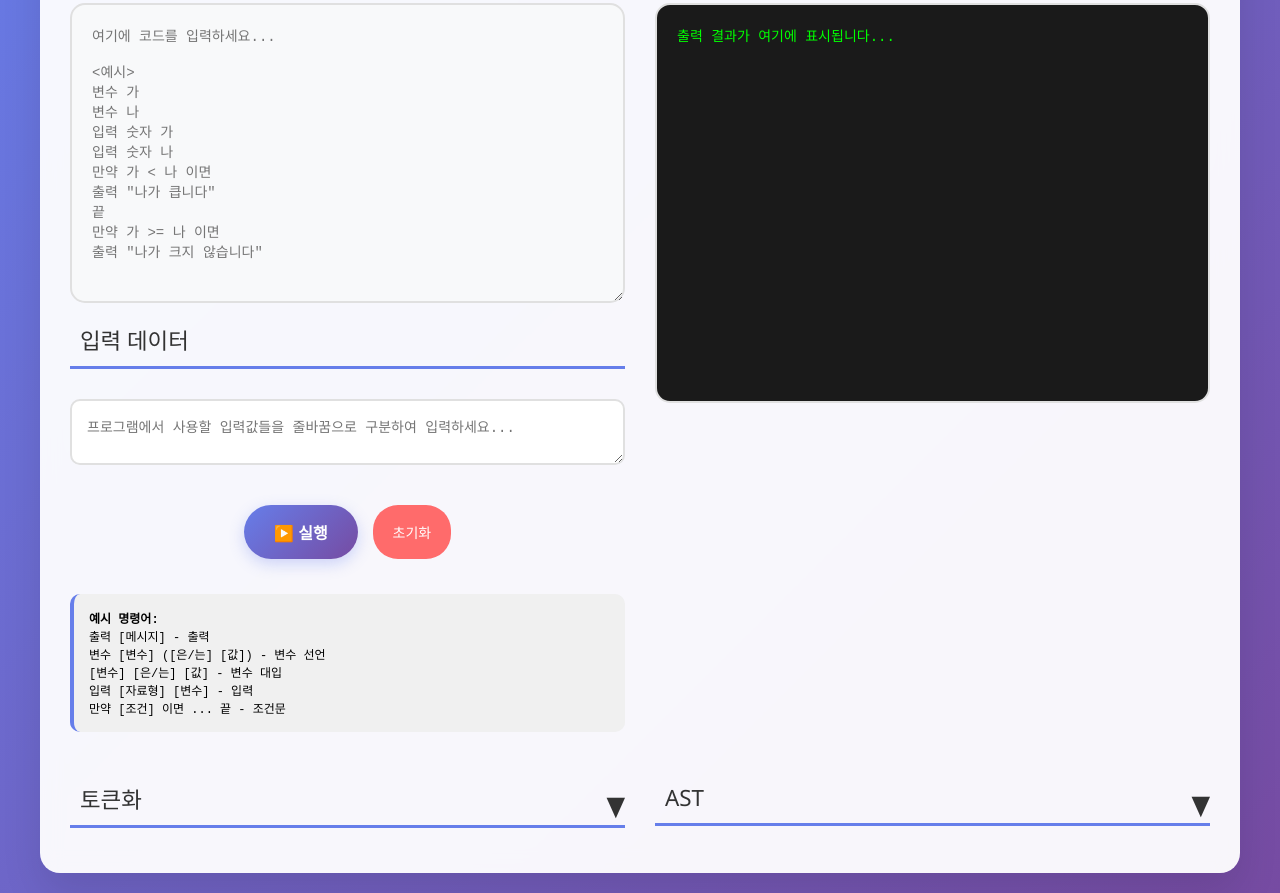
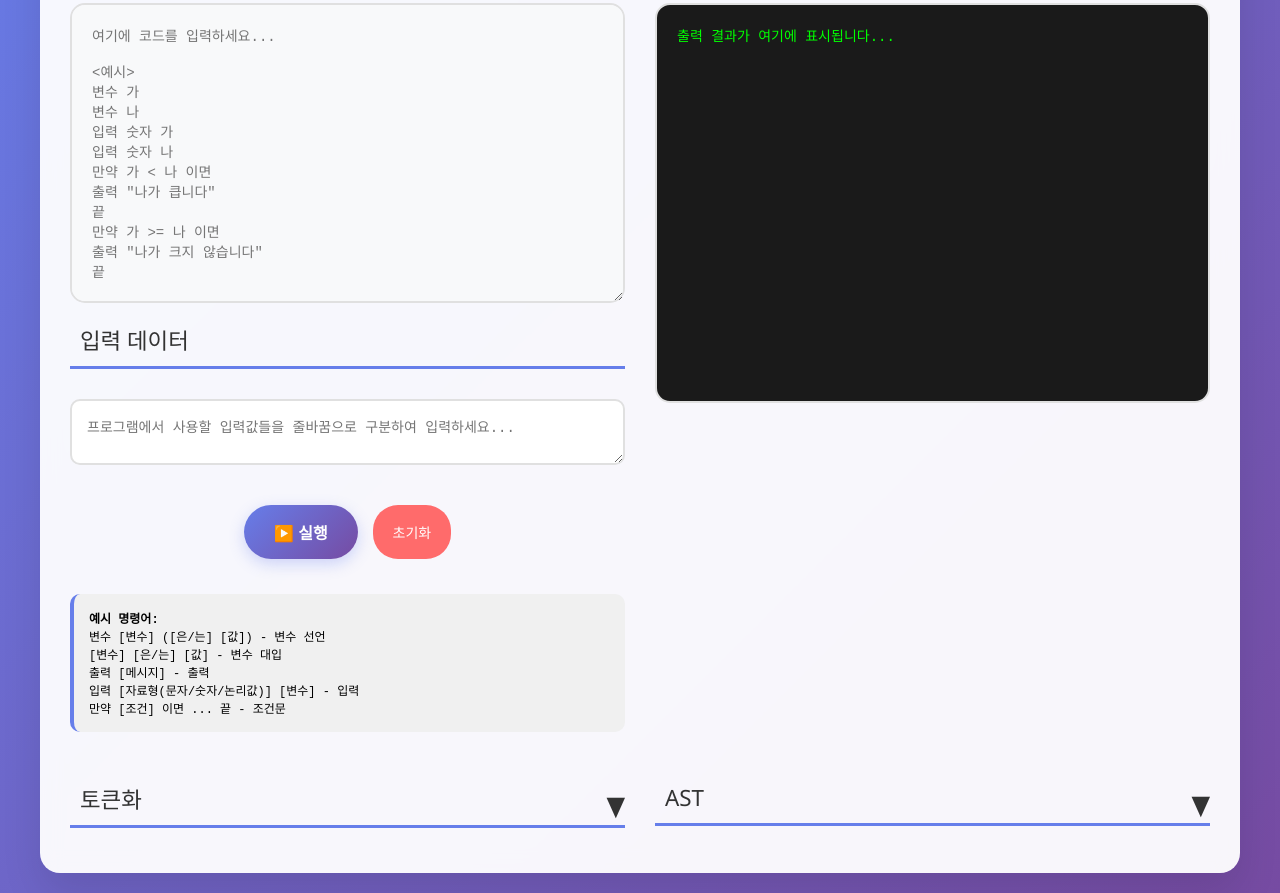
Before and after one commit to YoungWoo-Ji/Korean-Programming-Language, a plain HTML site: page index.html in a window 1280 px wide. Shown: the part 271-1164 px from the top of the page. Drawn offline with Linux system fonts and the light colour scheme.

Commit message:
Update index.html

```diff
--- a/index.html
+++ b/index.html
@@ -310,6 +310,7 @@
 끝
 만약 가 >= 나 이면
 출력 "나가 크지 않습니다"
+끝
                 '></textarea>
 
                 <div class="input-section">
@@ -326,10 +327,10 @@
 
                 <div class="example-code">
                     <strong>예시 명령어:</strong><br>
-                    출력 [메시지] - 출력<br>
                     변수 [변수] ([은/는] [값]) - 변수 선언<br>
                     [변수] [은/는] [값] - 변수 대입<br>
-                    입력 [자료형] [변수] - 입력<br>
+                    출력 [메시지] - 출력<br>
+                    입력 [자료형(문자/숫자/논리값)] [변수] - 입력<br>
                     만약 [조건] 이면 ... 끝 - 조건문
                 </div>
             </div>
```
